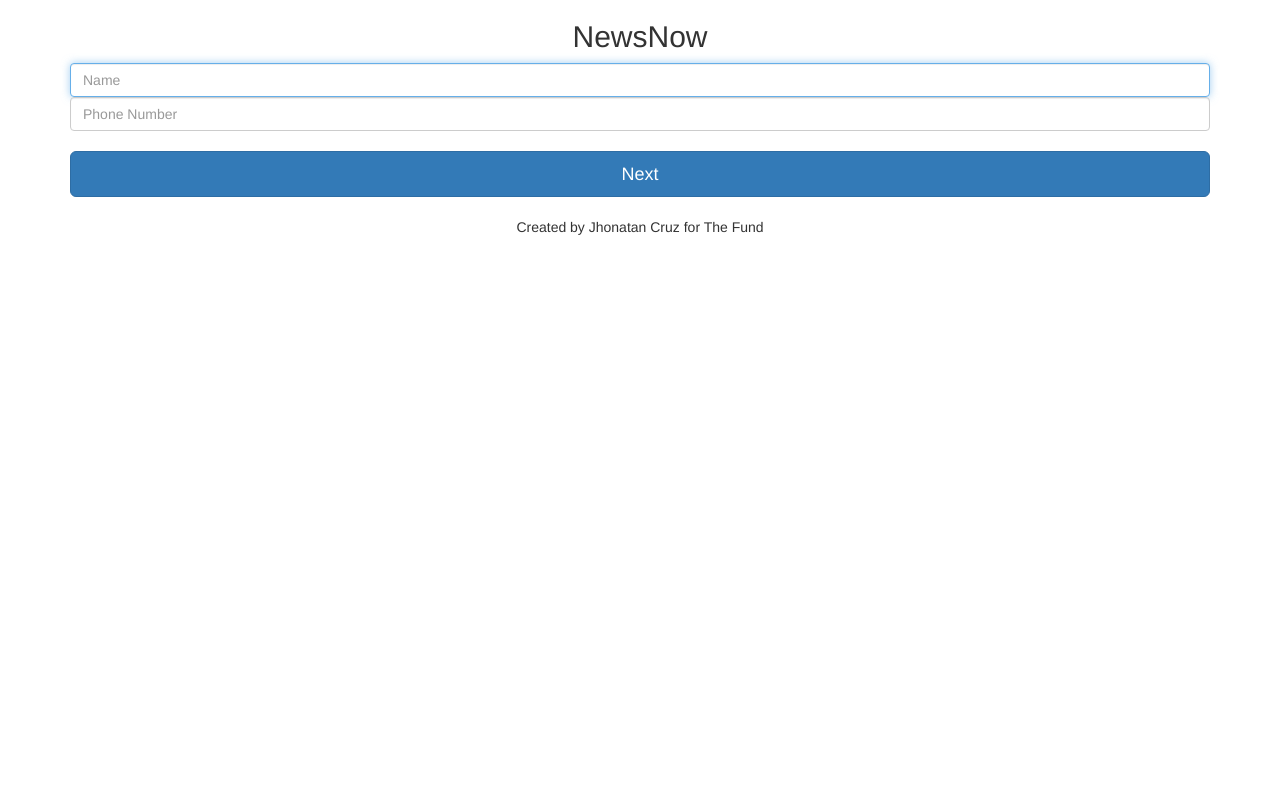
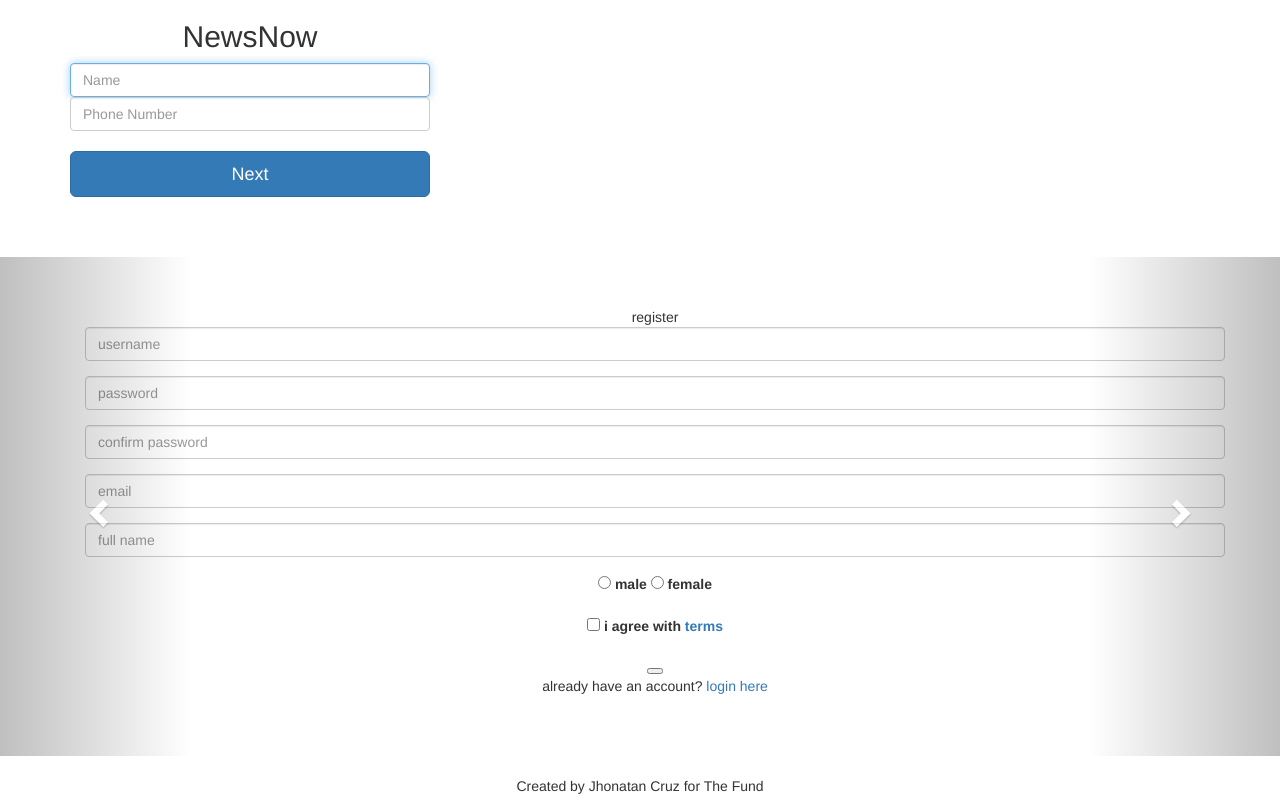
Before and after one commit to jhonatancruz/NewsNow, a Flask app: template flaskTest/templates/index.html in a window 1280 px wide. Run offline with Flask 2, Linux system fonts and the light colour scheme; the template is opened without the code that fills it, so the values that code supplies are empty; some libraries are stand-ins or nearby versions.

```diff
--- a/flaskTest/templates/index.html
+++ b/flaskTest/templates/index.html
@@ -12,6 +12,8 @@
 </head>
 <body>
 <div class="container">
+  <div class="row">
+    <div class="col-xs-12 col-sm-4 col-lg-4">
 <form method="POST" action="/" class="form-signin">
         <h2 class="form-signin-heading"><center>NewsNow</center></h2>
         <label for="inputEmail" class="sr-only">Name</label>
@@ -22,6 +24,106 @@
         <button class="btn btn-lg btn-primary btn-block" type="submit" value="submit">Next</button>
       </form>
 </div>
+</div>
+</div>
+<br>
+<br>
+<br>
+<div id="myCarousel" class="carousel slide" data-ride="carousel">
+  <!-- Indicators -->
+  <!-- <ol class="carousel-indicators">
+    <li data-target="#myCarousel" data-slide-to="0" class="active"></li>
+    <li data-target="#myCarousel" data-slide-to="1"></li>
+    <li data-target="#myCarousel" data-slide-to="2"></li>
+    <li data-target="#myCarousel" data-slide-to="3"></li>
+  </ol> -->
+
+  <!-- Wrapper for slides -->
+  <div class="carousel-inner" role="listbox">
+    <div class="item active">
+        <div class="container">
+      <div class="container" id="loginForm">
+        <form class="form-signin" method="POST" action="/login">
+          <div class="text-center" style="padding:50px 0">
+        	<div class="logo">register</div>
+        	<!-- Main Form -->
+        	<div class="login-form-1">
+        		<form id="register-form" class="text-left">
+        			<div class="login-form-main-message"></div>
+        			<div class="main-login-form">
+        				<div class="login-group">
+        					<div class="form-group">
+        						<label for="reg_username" class="sr-only">Email address</label>
+        						<input type="text" class="form-control" id="reg_username" name="reg_username" placeholder="username">
+        					</div>
+        					<div class="form-group">
+        						<label for="reg_password" class="sr-only">Password</label>
+        						<input type="password" class="form-control" id="reg_password" name="reg_password" placeholder="password">
+        					</div>
+        					<div class="form-group">
+        						<label for="reg_password_confirm" class="sr-only">Password Confirm</label>
+        						<input type="password" class="form-control" id="reg_password_confirm" name="reg_password_confirm" placeholder="confirm password">
+        					</div>
+
+        					<div class="form-group">
+        						<label for="reg_email" class="sr-only">Email</label>
+        						<input type="text" class="form-control" id="reg_email" name="reg_email" placeholder="email">
+        					</div>
+        					<div class="form-group">
+        						<label for="reg_fullname" class="sr-only">Full Name</label>
+        						<input type="text" class="form-control" id="reg_fullname" name="reg_fullname" placeholder="full name">
+        					</div>
+
+        					<div class="form-group login-group-checkbox">
+        						<input type="radio" class="" name="reg_gender" id="male" placeholder="username">
+        						<label for="male">male</label>
+
+        						<input type="radio" class="" name="reg_gender" id="female" placeholder="username">
+        						<label for="female">female</label>
+        					</div>
+
+        					<div class="form-group login-group-checkbox">
+        						<input type="checkbox" class="" id="reg_agree" name="reg_agree">
+        						<label for="reg_agree">i agree with <a href="#">terms</a></label>
+        					</div>
+        				</div>
+        				<button type="submit" class="login-button"><i class="fa fa-chevron-right"></i></button>
+        			</div>
+        			<div class="etc-login-form">
+        				<p>already have an account? <a href="#">login here</a></p>
+        			</div>
+		          </form>
+	           </div>
+	<!-- end:Main Form -->
+          </div>
+        </form>
+      </div> <!-- /container -->
+    </div>
+    </div>
+
+    <div class="item">
+      <img src="img_chania2.jpg" alt="Chania">
+    </div>
+
+    <div class="item">
+      <img src="img_flower.jpg" alt="Flower">
+    </div>
+
+    <div class="item">
+      <img src="img_flower2.jpg" alt="Flower">
+    </div>
+  </div>
+
+  <!-- Left and right controls -->
+  <a class="left carousel-control" href="#myCarousel" role="button" data-slide="prev">
+    <span class="glyphicon glyphicon-chevron-left" aria-hidden="true"></span>
+    <span class="sr-only">Previous</span>
+  </a>
+  <a class="right carousel-control" href="#myCarousel" role="button" data-slide="next">
+    <span class="glyphicon glyphicon-chevron-right" aria-hidden="true"></span>
+    <span class="sr-only">Next</span>
+  </a>
+</div>
 
 <!-- <div w3-include-html="loading.html"></div> -->
 
```
